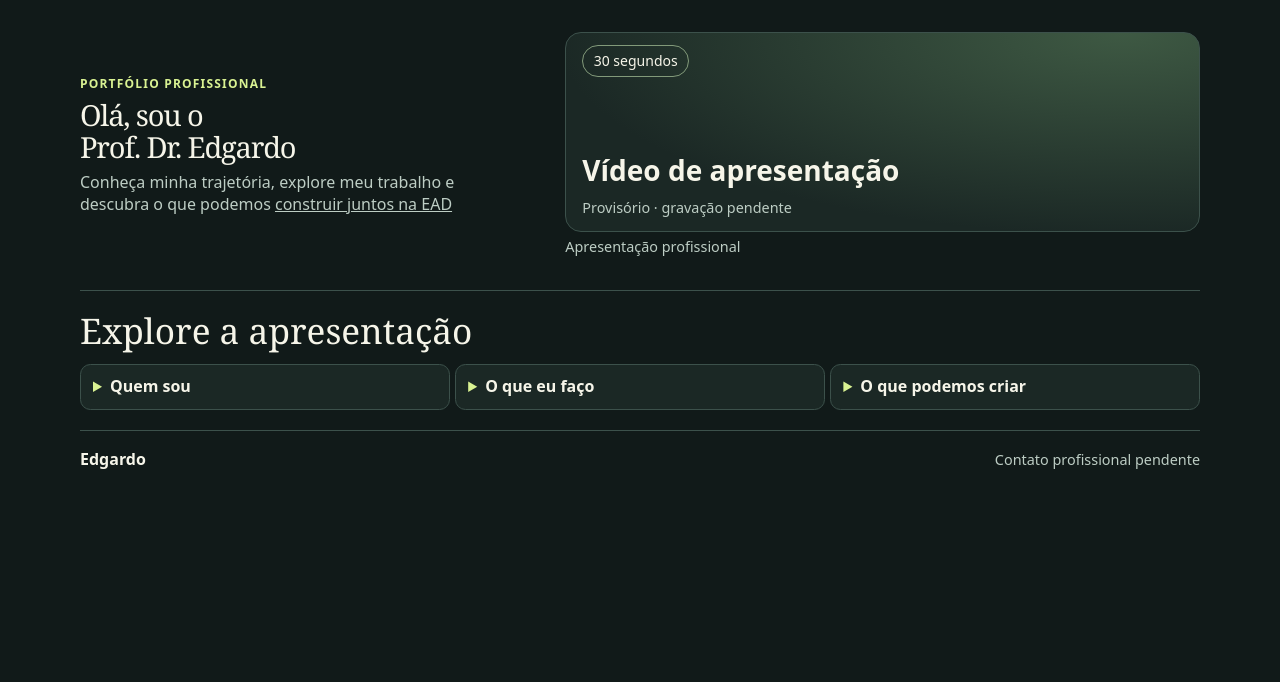
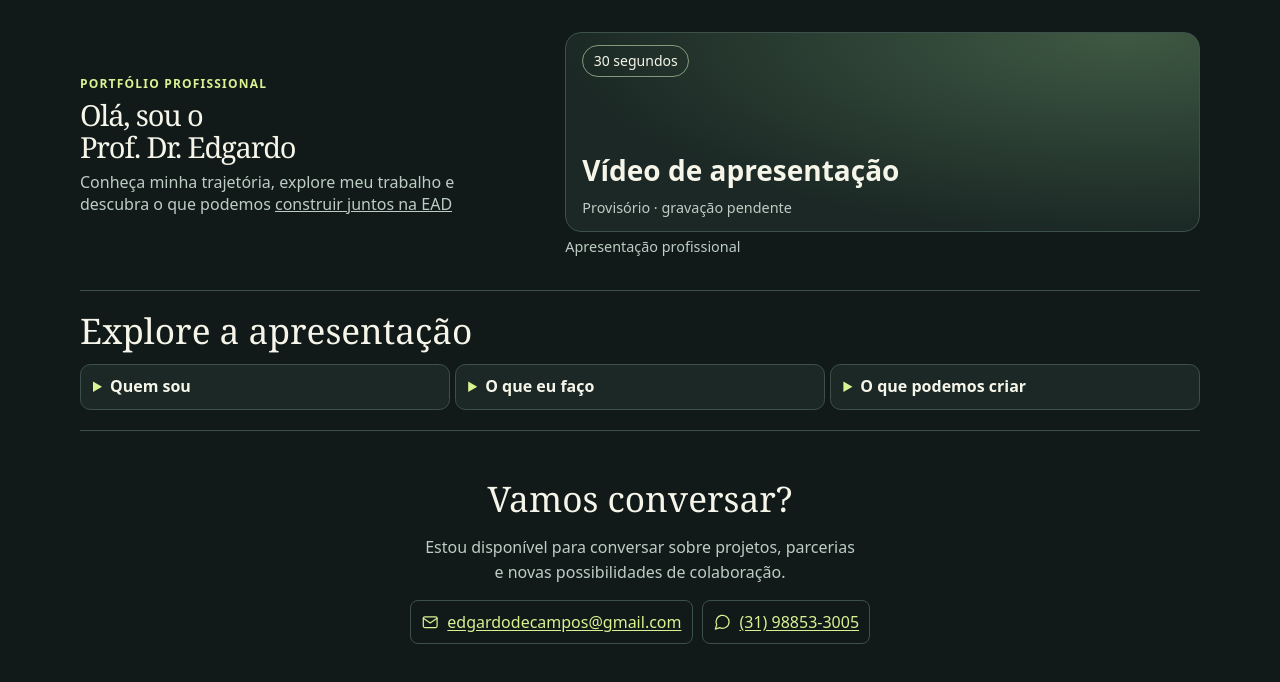
Before and after one commit to EdKK/portfolio-edgardo, a plain HTML site: page cogna/index.html in a window 1280 px wide. Drawn offline with Linux system fonts and the light colour scheme.

Commit message:
Adiciona rodapé de contato ao portfólio

```diff
--- a/assets/styles.css
+++ b/assets/styles.css
@@ -179,3 +179,40 @@ summary::marker { color: var(--accent); }
 .collaboration .work-card { grid-template-columns: 2rem minmax(0, 1fr); }
 .collaboration .work-card h4 { margin: 0; color: var(--text); font-size: 1rem; line-height: 1.35; }
 .collaboration > h3, .collaboration > p { overflow-wrap: anywhere; }
+
+.contact {
+  display: grid;
+  justify-content: center;
+  justify-items: center;
+  gap: .6rem;
+  padding-block: clamp(1.5rem, 4vw, 2.5rem);
+  text-align: center;
+}
+.contact h2 { margin: 0; }
+.contact p { max-width: 48ch; margin: 0; color: var(--muted); }
+.contact-links {
+  display: flex;
+  flex-wrap: wrap;
+  justify-content: center;
+  gap: .55rem;
+  min-width: 0;
+  max-width: 100%;
+  margin-top: .35rem;
+}
+.contact-links a {
+  display: inline-flex;
+  align-items: center;
+  justify-content: center;
+  gap: .5rem;
+  min-width: 0;
+  min-height: 44px;
+  max-width: 100%;
+  padding: .5rem .65rem;
+  border: 1px solid var(--line);
+  border-radius: .5rem;
+  color: var(--accent);
+  overflow-wrap: anywhere;
+  text-underline-offset: .15em;
+}
+.contact-links a:hover { background: #2b3d36; }
+.contact-links svg { flex: 0 0 1.15rem; width: 1.15rem; }
--- a/cogna/index.html
+++ b/cogna/index.html
@@ -176,6 +176,19 @@
       </div>
     </section>
   </main>
-  <footer class="wrap footer"><strong>Edgardo</strong><span>Contato profissional pendente</span></footer>
+  <footer class="wrap footer contact" aria-labelledby="contact-title">
+    <h2 id="contact-title">Vamos conversar?</h2>
+    <p>Estou disponível para conversar sobre projetos, parcerias e novas possibilidades de colaboração.</p>
+    <div class="contact-links">
+      <a href="mailto:edgardodecampos@gmail.com">
+        <svg viewBox="0 0 24 24" fill="none" stroke="currentColor" stroke-width="1.6" stroke-linecap="round" stroke-linejoin="round" aria-hidden="true" focusable="false"><rect x="3" y="5" width="18" height="14" rx="2"/><path d="m3 7 9 6 9-6"/></svg>
+        edgardodecampos@gmail.com
+      </a>
+      <a href="https://wa.me/5531988533005" target="_blank" rel="noopener noreferrer" aria-label="WhatsApp: (31) 98853-3005 (abre em nova aba)">
+        <svg viewBox="0 0 24 24" fill="none" stroke="currentColor" stroke-width="1.6" stroke-linecap="round" stroke-linejoin="round" aria-hidden="true" focusable="false"><path d="M21 11.5a8.5 8.5 0 0 1-12.3 7.6L3 21l1.9-5.7A8.5 8.5 0 1 1 21 11.5Z"/></svg>
+        (31) 98853-3005
+      </a>
+    </div>
+  </footer>
 </body>
 </html>
```
Also changed, not shown: index.html (+14 -1 lines), vitru/index.html (+14 -1 lines).
